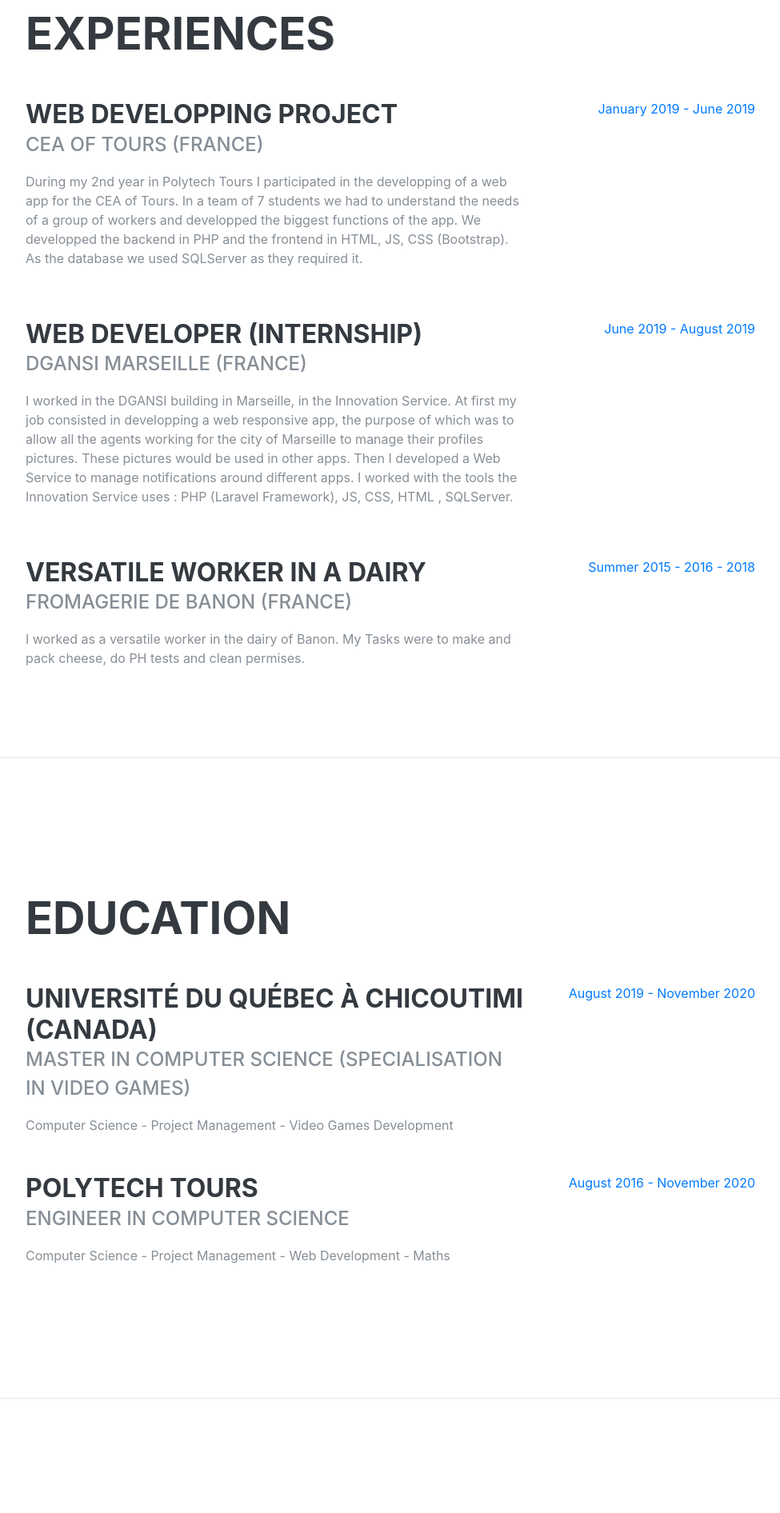
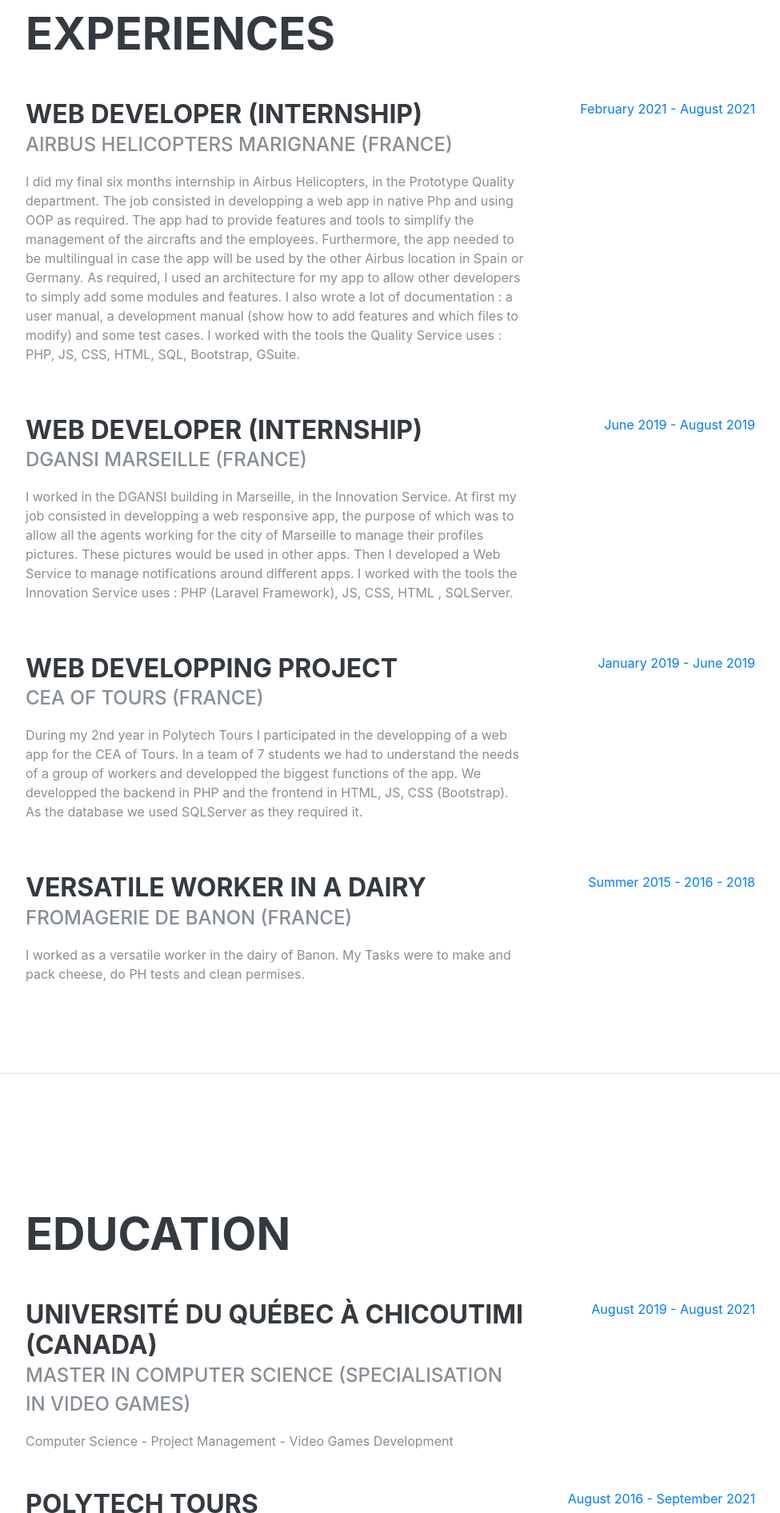
Before and after one commit to VincentBoyer23/VincentBoyer23.github.io, a plain HTML site: page index.html in a window 1280 px wide. Shown: the part 840-2732 px from the top of the page at 80% size, without its empty margins (288-1263 px from the left). Drawn offline with Linux system fonts and the light colour scheme; a web font is replaced by a local one.

Commit message:
update experiences

```diff
--- a/index.html
+++ b/index.html
@@ -91,15 +91,17 @@
 
 		<div class="resume-item d-flex flex-column flex-md-row justify-content-between mb-5">
           <div class="resume-content">
-            <h3 class="mb-0">Web Developping Project</h3>
-            <div class="subheading mb-3">CEA of Tours (France)</div>
-            <p>During my 2nd year in Polytech Tours I participated in the developping of a web app  for the CEA of Tours.
-            In a team of 7 students we had to understand the needs of a group of workers and developped the biggest functions of the app.
-              We developped the backend in PHP and the frontend in HTML, JS, CSS (Bootstrap). As the database we used SQLServer as they required it.
-            </p>
+            <h3 class="mb-0">Web Developer (Internship)</h3>
+            <div class="subheading mb-3">Airbus Helicopters Marignane (France)</div>
+            <p> I did my final six months internship in Airbus Helicopters, in the Prototype Quality department. The job consisted in developping a web
+            app in native Php and using OOP as required. The app had to provide features and tools to simplify the management of the aircrafts and the employees.
+			Furthermore, the app needed to be multilingual in case the app will be used by the other Airbus location in Spain or Germany.
+            As required, I used an architecture for my app to allow other developers to simply add some modules and features.
+			I also wrote a lot of documentation : a user manual, a development manual (show how to add features and which files to modify) and some test cases.
+            I worked with the tools the Quality Service uses : PHP, JS, CSS, HTML, SQL, Bootstrap, GSuite.</p>
           </div>
           <div class="resume-date text-md-right">
-            <span class="text-primary">January 2019 - June 2019</span>
+            <span class="text-primary">February 2021 - August 2021</span>
           </div>
         </div>
 
@@ -117,6 +119,22 @@
             <span class="text-primary">June 2019 - August 2019</span>
           </div>
         </div>
+
+        <div class="resume-item d-flex flex-column flex-md-row justify-content-between mb-5">
+          <div class="resume-content">
+            <h3 class="mb-0">Web Developping Project</h3>
+            <div class="subheading mb-3">CEA of Tours (France)</div>
+            <p>During my 2nd year in Polytech Tours I participated in the developping of a web app  for the CEA of Tours.
+            In a team of 7 students we had to understand the needs of a group of workers and developped the biggest functions of the app.
+              We developped the backend in PHP and the frontend in HTML, JS, CSS (Bootstrap). As the database we used SQLServer as they required it.
+            </p>
+          </div>
+          <div class="resume-date text-md-right">
+            <span class="text-primary">January 2019 - June 2019</span>
+          </div>
+        </div>
+
+
 
         <div class="resume-item d-flex flex-column flex-md-row justify-content-between mb-5">
           <div class="resume-content">
@@ -148,7 +166,7 @@
             <div>Computer Science - Project Management - Video Games Development </div>
           </div>
           <div class="resume-date text-md-right">
-            <span class="text-primary">August 2019 - November 2020</span>
+            <span class="text-primary">August 2019 - August 2021</span>
           </div>
         </div>
 
@@ -159,7 +177,7 @@
             <div>Computer Science - Project Management - Web Development - Maths </div>
           </div>
           <div class="resume-date text-md-right">
-            <span class="text-primary">August 2016 - November 2020</span>
+            <span class="text-primary">August 2016 - September 2021</span>
           </div>
         </div>
 
@@ -812,9 +830,10 @@
 			  <div class="row">
 				<div class="col-8"><span class="text-primary">Date : February - August 2021</span>
 				  <p><h3>Description</h3></p>
-				  <p>My mission during this project was to create a web app in Php and write some documentation to simplify the evolution of the app.
-					The app helps to manage aircrafts and employees in the prototype quality department of Airbus Helicopters.
-					This project increased my knowledge in CSS, HTML and JS a lot because I could only use the external allowed librairies by the development rules of Airbus Helicopters.
+				  <p>My mission during this project was to create a web app in Php and write some documentation to simplified the evolution of the app.
+					The app will help to manage aircrafts and employees in the prototype quality department of Airbus Helicopters.
+					As I could only use the external librairies allowed by the development rules in Airbus Helicopters,
+					my knowledge in CSS, HTML and JS increased a lot.
 
 				  </p>
 				  <a href="ressource/pdf/Rapport_de_stage_Airbus.pdf"
```
Lines whose indentation alone changed are shown as unchanged.
